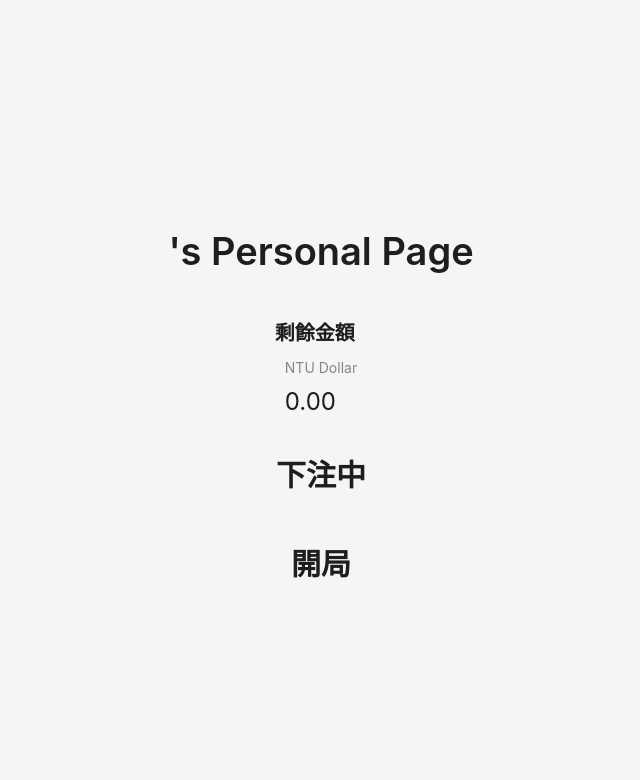
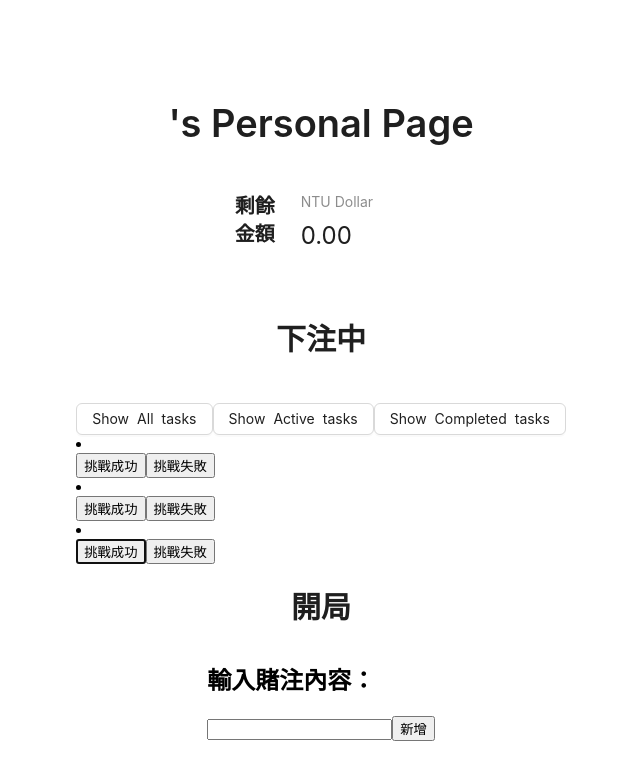
Before and after one commit to laoshuu/CNA-1111, a React (Create React App) app in the folder frontend/: page /user in a window 1280 px wide. Shown: the top 780 px of the page, without its empty margins (319-959 px from the left). Built offline with nearby package versions, Linux system fonts and the light colour scheme; no server answers.

Commit message:
UserPage can use but ugly

```diff
--- a/frontend/src/Containers/MainPage.js
+++ b/frontend/src/Containers/MainPage.js
@@ -16,12 +16,11 @@
     flex-direction: column;
     width: 100%;
     margin: 100px;
-}
 `
 const StyledCard = styled(Card)`
     width: 95%;
+    lengyh
     margin: 10px
-
 `;
 const MainPage = () => {
     const { bet, name, createBet, makeBet } = useChat();
--- a/frontend/src/Containers/UserPage.js
+++ b/frontend/src/Containers/UserPage.js
@@ -3,30 +3,132 @@
 import { Button, Col, Row, Statistic } from 'antd';
 import { useChat } from "../Hooks/useChat";
 import styled from "styled-components";
+import Form from "../components/Form";
+import FilterButton from "../components/FilterButton";
+import Todo from "../components/Todo";
+import { nanoid } from "nanoid";
+const { Title, Paragraph, Text, Link } = Typography;
 
-const { Title, Paragraph, Text, Link } = Typography;
 const StatisticStyle = styled(Statistic)`
     width: 80%;
     margin: 10px;
-`;
-const MoneyStyle = styled.div`
-    display: flex
-    flex-direction: row
+    margin-top: 15%
 `;
 
+function usePrevious(value) {
+  const ref = useRef();
+  useEffect(() => {
+    ref.current = value;
+  });
+  return ref.current;
+}
+
+const FILTER_MAP = {
+  All: () => true,
+  Active: task => !task.completed,
+  Completed: task => task.completed
+};
+
+const FILTER_NAMES = Object.keys(FILTER_MAP);
+
 const UserPage = () => {
+  const [tasks, setTasks] = useState(["12233","PK","LAUSHU"]);
+  const [filter, setFilter] = useState('All');
+
+  function toggleTaskCompleted(id) {
+    const updatedTasks = tasks.map(task => {
+      // if this task has the same ID as the edited task
+      if (id === task.id) {
+        // use object spread to make a new obkect
+        // whose `completed` prop has been inverted
+        return {...task, completed: !task.completed}
+      }
+      return task;
+    });
+    setTasks(updatedTasks);
+  }
+
+
+  function deleteTask(id) {
+    const remainingTasks = tasks.filter(task => id !== task.id);
+    setTasks(remainingTasks);
+  }
+
+
+  function editTask(id, newName) {
+    const editedTaskList = tasks.map(task => {
+    // if this task has the same ID as the edited task
+      if (id === task.id) {
+        //
+        return {...task, name: newName}
+      }
+      return task;
+    });
+    setTasks(editedTaskList);
+  }
+
+  const taskList = tasks
+  .filter(FILTER_MAP[filter])
+  .map(task => (
+    <Todo
+      id={task.id}
+      name={task.name}
+      completed={task.completed}
+      key={task.id}
+      toggleTaskCompleted={toggleTaskCompleted}
+      deleteTask={deleteTask}
+      editTask={editTask}
+    />
+  ));
+
+  const filterList = FILTER_NAMES.map(name => (
+    <FilterButton
+      key={name}
+      name={name}
+      isPressed={name === filter}
+      setFilter={setFilter}
+    />
+  ));
+
+  function addTask(name) {
+    const newTask = { id: "todo-" + nanoid(), name: name, completed: false };
+    setTasks([...tasks, newTask]);
+  }
+
+
+  const tasksNoun = taskList.length !== 1 ? 'tasks' : 'task';
+  const headingText = `${taskList.length} ${tasksNoun} remaining`;
+
+  const listHeadingRef = useRef(null);
+  const prevTaskLength = usePrevious(tasks.length);
+
+  useEffect(() => {
+    if (tasks.length - prevTaskLength === -1) {
+      listHeadingRef.current.focus();
+    }
+  }, [tasks.length, prevTaskLength]);
+
   const { name, money } = useChat();
+
   return (
     <>
         <Title> {name}'s Personal Page </Title>
-            <MoneyStyle>
+        <div style={{ display: "flex", flexDirection: "row" }}>
             <Title level={4}> 剩餘金額 </Title>
-                <StatisticStyle title="NTU Dollar" value={money} precision={2} />
-            </MoneyStyle>
+            <StatisticStyle title="NTU Dollar" value={money} precision={2}/>
+        </div>
 
-            <Title level={2}> 下注中 </Title>
+        <Title level={2}>
+        <p>下注中</p>
+        </Title>
+        <div>
+        {filterList}
+        {taskList}
+        </div>
         <Title level={2}> 開局 </Title>
+        <Form addTask={addTask} />
     </>
   );
 }
+
 export default UserPage;
--- a/frontend/src/components/FilterButton.js
+++ b/frontend/src/components/FilterButton.js
@@ -1,17 +1,16 @@
 import React from "react";
+import { Button } from 'antd';
 
 function FilterButton(props) {
   return (
-    <button
-      type="button"
-      className="btn toggle-btn"
+    <Button
       aria-pressed={props.isPressed}
       onClick={() => props.setFilter(props.name)}
     >
-      <span className="visually-hidden">Show </span>
+      <span >Show </span>
       <span>{props.name}</span>
-      <span className="visually-hidden">tasks</span>
-    </button>
+      <span >tasks</span>
+    </Button>
   );
 }
 
--- a/frontend/src/index.js
+++ b/frontend/src/index.js
@@ -1,6 +1,6 @@
 import React from "react";
 import ReactDOM from "react-dom/client";
-import "./index.css";
+//import "./index.css";
 import App from "./Containers/App";
 import { BrowserRouter } from "react-router-dom";
 // import "antd/dist/antd.min.css";
```
Lines whose indentation alone changed are shown as unchanged.
